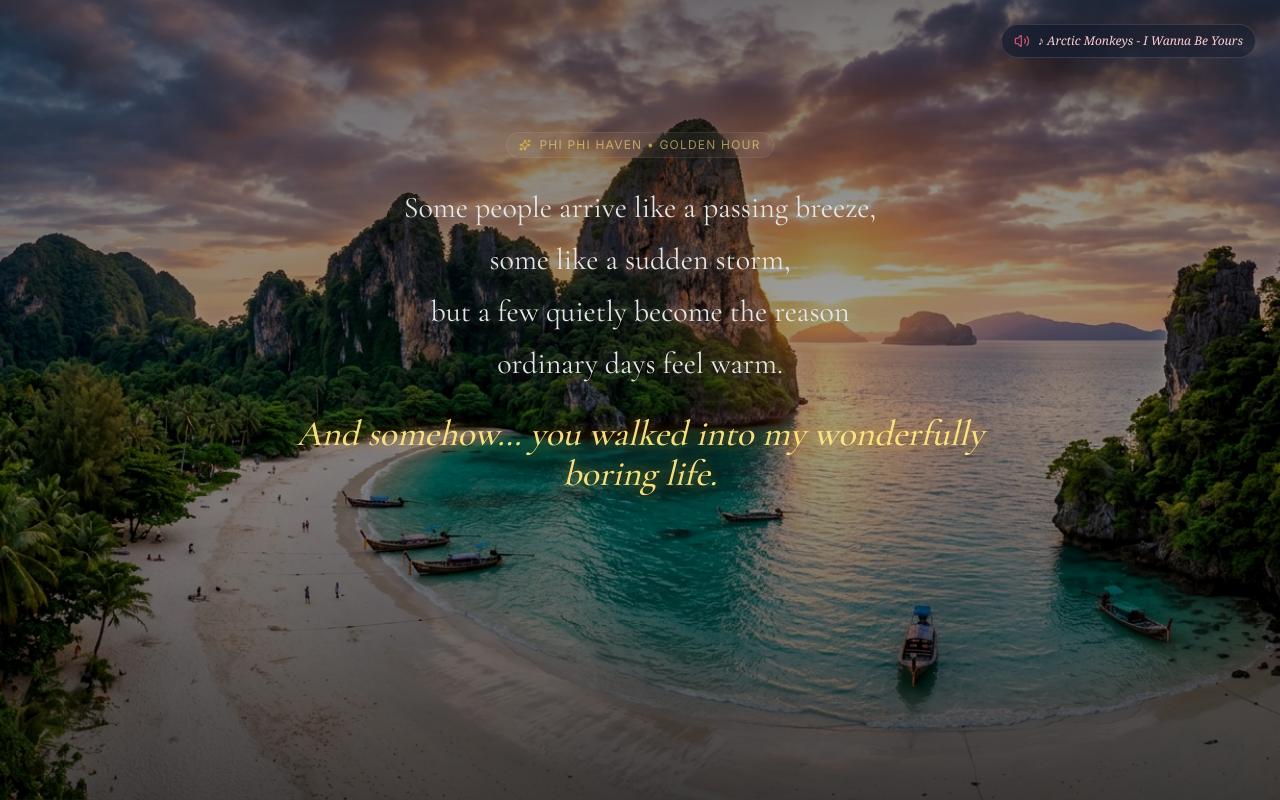
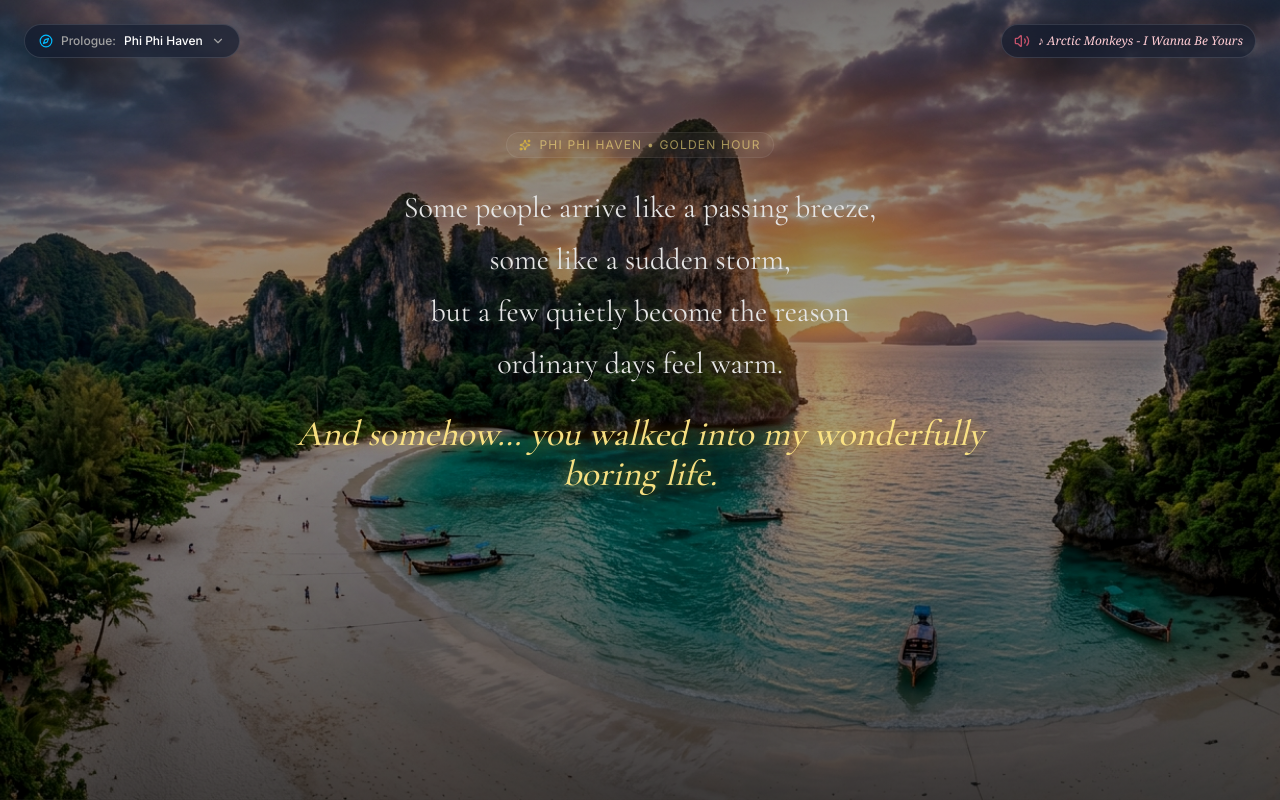
Before and after one commit to kevin17-kdb/hehe, a Next.js app: page / in a window 1280 px wide. Built offline with nearby package versions, Linux system fonts and the light colour scheme.

Commit message:
Add top navigation dropdown to jump directly into any chapter/page

```diff
--- a/src/app/page.tsx
+++ b/src/app/page.tsx
@@ -20,17 +20,37 @@ import MiniGame from "@/components/MiniGame";
 import MathPuzzle from "@/components/MathPuzzle";
 import FinalTimePuzzle from "@/components/FinalTimePuzzle";
 import BeachScene from "@/components/BeachScene";
-import { Volume2, VolumeX, RotateCcw } from "lucide-react";
+import {
+  Volume2,
+  VolumeX,
+  RotateCcw,
+  Compass,
+  ChevronDown,
+  Sparkles,
+} from "lucide-react";
 
 // Procedural Three.js 3D Background engine dynamically loaded
 const Background3D = dynamic(() => import("@/components/Background3D"), {
   ssr: false,
 });
 
+const CHAPTER_LIST: Array<{ id: GameStage; name: string; chapter: string }> = [
+  { id: "opening", chapter: "Prologue", name: "Phi Phi Haven" },
+  { id: "aurora", chapter: "Chapter 1", name: "Northern Lights" },
+  { id: "sakura", chapter: "Chapter 2", name: "Sakura Garden" },
+  { id: "waterfall", chapter: "Chapter 3", name: "Cascading Waterfall" },
+  { id: "nyc", chapter: "Chapter 4", name: "NYC Midnight" },
+  { id: "mountain", chapter: "Chapter 5", name: "Emerald Mountain" },
+  { id: "math", chapter: "Chapter 6", name: "Mathematical Proof" },
+  { id: "time", chapter: "Chapter 7", name: "The Quiet Hour" },
+  { id: "final", chapter: "Finale", name: "Rainbow Beach" },
+];
+
 export default function Home() {
   const [progress, setProgress] = useState<GameProgress | null>(null);
   const [isMuted, setIsMuted] = useState(false);
   const [isTransitioning, setIsTransitioning] = useState(false);
+  const [isNavOpen, setIsNavOpen] = useState(false);
 
   useEffect(() => {
     // Check url search params: ?resume=true to resume, otherwise start at opening
@@ -81,10 +101,17 @@ export default function Home() {
     }, 600);
   };
 
+  const handleSelectStageDirectly = (targetStage: GameStage) => {
+    setIsNavOpen(false);
+    if (progress?.currentStage === targetStage) return;
+    updateStage(targetStage);
+  };
+
   const handleRestart = () => {
     if (confirm("Would you like to re-experience our little journey from the beginning?")) {
       const reset = resetProgress();
       setProgress(reset);
+      setIsNavOpen(false);
     }
   };
 
@@ -113,12 +140,69 @@ export default function Home() {
     );
   }
 
+  const currentChapterInfo = CHAPTER_LIST.find((c) => c.id === progress.currentStage) || CHAPTER_LIST[0];
+
   return (
     <main className="relative min-h-screen w-full overflow-x-hidden bg-[#030712]">
       {/* 3D WebGL Procedural Background */}
       <Background3D stage={progress.currentStage} />
 
-      {/* Persistent Audio and Journey controls */}
+      {/* Top Left: Direct Chapter / Page Selector */}
+      <div className="fixed top-6 left-6 z-50">
+        <div className="relative">
+          <button
+            onClick={() => setIsNavOpen(!isNavOpen)}
+            className="flex items-center gap-2 px-3.5 py-2 rounded-full glass-panel hover:bg-white/10 text-neutral-200 cursor-pointer transition-all shadow-[0_0_20px_rgba(0,0,0,0.5)] border border-white/15 text-xs font-medium backdrop-blur-md"
+            title="Navigate to any Chapter directly"
+          >
+            <Compass className="w-3.5 h-3.5 text-sky-400" />
+            <span className="text-neutral-400 hidden sm:inline">{currentChapterInfo.chapter}:</span>
+            <span className="text-white font-medium">{currentChapterInfo.name}</span>
+            <ChevronDown
+              className={`w-3.5 h-3.5 text-neutral-400 transition-transform duration-200 ${
+                isNavOpen ? "rotate-180 text-sky-300" : ""
+              }`}
+            />
+          </button>
+
+          {/* Dropdown Menu to jump anywhere */}
+          {isNavOpen && (
+            <div className="absolute top-12 left-0 w-64 p-2 rounded-2xl glass-panel border border-white/20 shadow-[0_15px_40px_rgba(0,0,0,0.7)] backdrop-blur-xl animate-fadeIn space-y-1 z-50 max-h-[80vh] overflow-y-auto">
+              <div className="px-3 py-1.5 text-[10px] font-mono uppercase tracking-widest text-neutral-400 border-b border-white/10 flex items-center justify-between">
+                <span>Jump To Page / Chapter</span>
+                <Sparkles className="w-3 h-3 text-sky-400" />
+              </div>
+
+              {CHAPTER_LIST.map((ch, idx) => {
+                const isActive = progress.currentStage === ch.id;
+                return (
+                  <button
+                    key={ch.id}
+                    onClick={() => handleSelectStageDirectly(ch.id)}
+                    className={`w-full flex items-center justify-between px-3 py-2 rounded-xl text-left text-xs transition-all cursor-pointer ${
+                      isActive
+                        ? "bg-sky-500/20 text-sky-200 border border-sky-400/40 font-semibold shadow-[0_0_12px_rgba(56,189,248,0.3)]"
+                        : "text-neutral-300 hover:bg-white/10 hover:text-white"
+                    }`}
+                  >
+                    <div className="flex flex-col">
+                      <span className="text-[10px] text-neutral-400 font-mono">
+                        {ch.chapter}
+                      </span>
+                      <span>{ch.name}</span>
+                    </div>
+                    {isActive && (
+                      <span className="w-1.5 h-1.5 rounded-full bg-sky-400 shadow-[0_0_8px_#38bdf8]" />
+                    )}
+                  </button>
+                );
+              })}
+            </div>
+          )}
+        </div>
+      </div>
+
+      {/* Persistent Audio and Journey controls (Top Right) */}
       <div className="fixed top-6 right-6 z-50 flex items-center gap-2">
         <button
           onClick={toggleSound}
```
